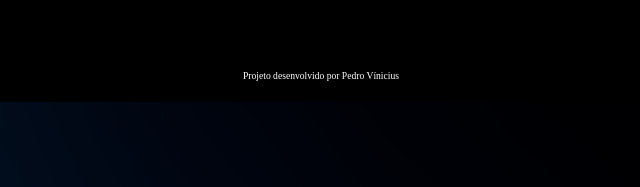
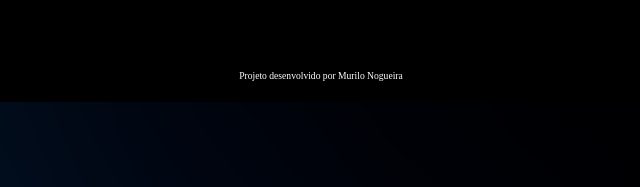
Before and after one commit to nogguerinha/perguntas, a plain HTML site: page index.html in a window 1280 px wide. Shown: the part 706-893 px from the top of the page, 327-967 px from the left. Drawn offline with Linux system fonts and the light colour scheme.

Commit message:
Update index.html

```diff
--- a/index.html
+++ b/index.html
@@ -23,7 +23,7 @@
         </section>
     </main>
     <footer>
-        <p>Projeto desenvolvido por Pedro Vínicius</p>
+        <p>Projeto desenvolvido por Murilo Nogueira</p>
     </footer>
     <script src="app.js"></script>
     <script src="perguntas.js"></script>
```
